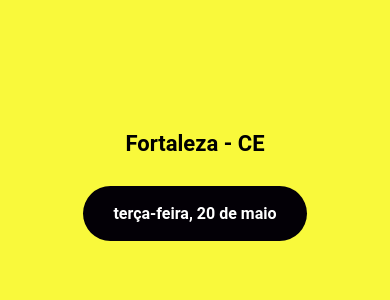
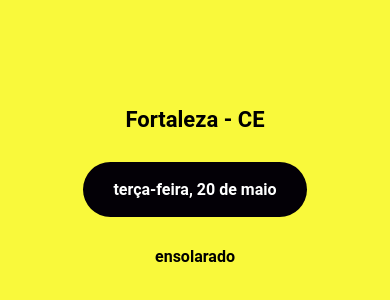
Before and after one commit to kevendasilva/weather-app, a React Native app: screen / in a window 390 px wide. Shown: the part 236-536 px from the top of the page. Built offline with nearby package versions, Linux system fonts and the light colour scheme.

Commit message:
creating weather component

```diff
--- a/App.tsx
+++ b/App.tsx
@@ -3,12 +3,14 @@ import { View, Text } from 'react-native';
 import { Container } from './src/components/Container';
 import { DateTime } from './src/components/DateTime'
 import { Location } from './src/components/Location'
+import { Weather } from './src/components/Weather'
 
 export default function App() {
   return (
     <Container>
       <Location city="Fortaleza" state="CE" />
       <DateTime datetime="terça-feira, 20 de maio" />
+      <Weather temperature="" wind="" humidity=""/>
     </Container>
   );
 }
--- /dev/null
+++ b/src/components/Weather.tsx
@@ -0,0 +1,27 @@
+import { FunctionComponent } from 'react'
+import { StyleSheet, Text, View } from 'react-native'
+
+import evaluateWeather from '../utils/EvaluateWeather';
+
+type WeatherProps = {
+  temperature: string
+  wind: string
+  humidity: string
+};
+
+export const Weather: FunctionComponent<WeatherProps> = ({ temperature, wind, humidity }) => {
+  return (
+    <View>
+      <Text style={styles.weather}>{evaluateWeather(temperature, wind, humidity)}</Text>
+    </View>
+  );
+};
+
+const styles = StyleSheet.create({
+  weather: {
+    fontFamily: 'Roboto',
+    fontWeight: '700',
+    fontSize: 16,
+    color: '#000000',
+  }
+});
--- /dev/null
+++ b/src/utils/EvaluateWeather.ts
@@ -0,0 +1,5 @@
+function evaluateWeather(temperature: string, wind: string, humidity: string) {
+  return "ensolarado"
+};
+
+export default evaluateWeather;
```
